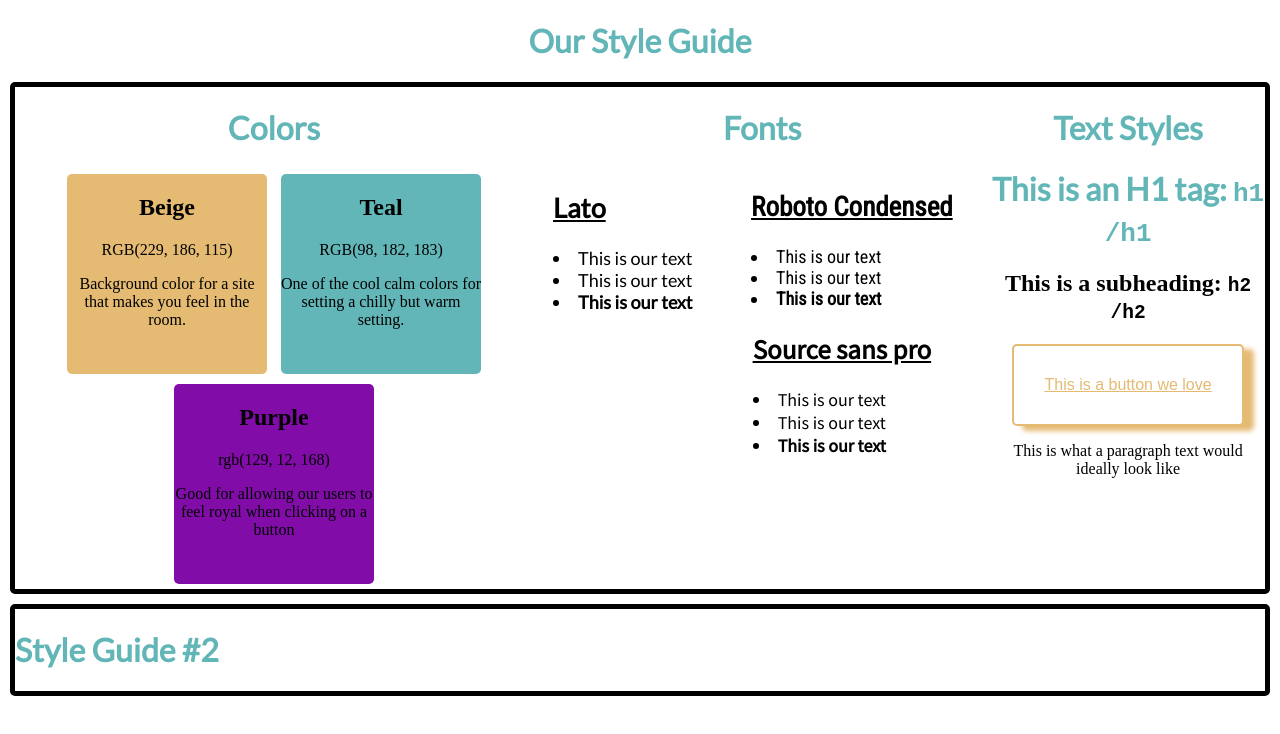
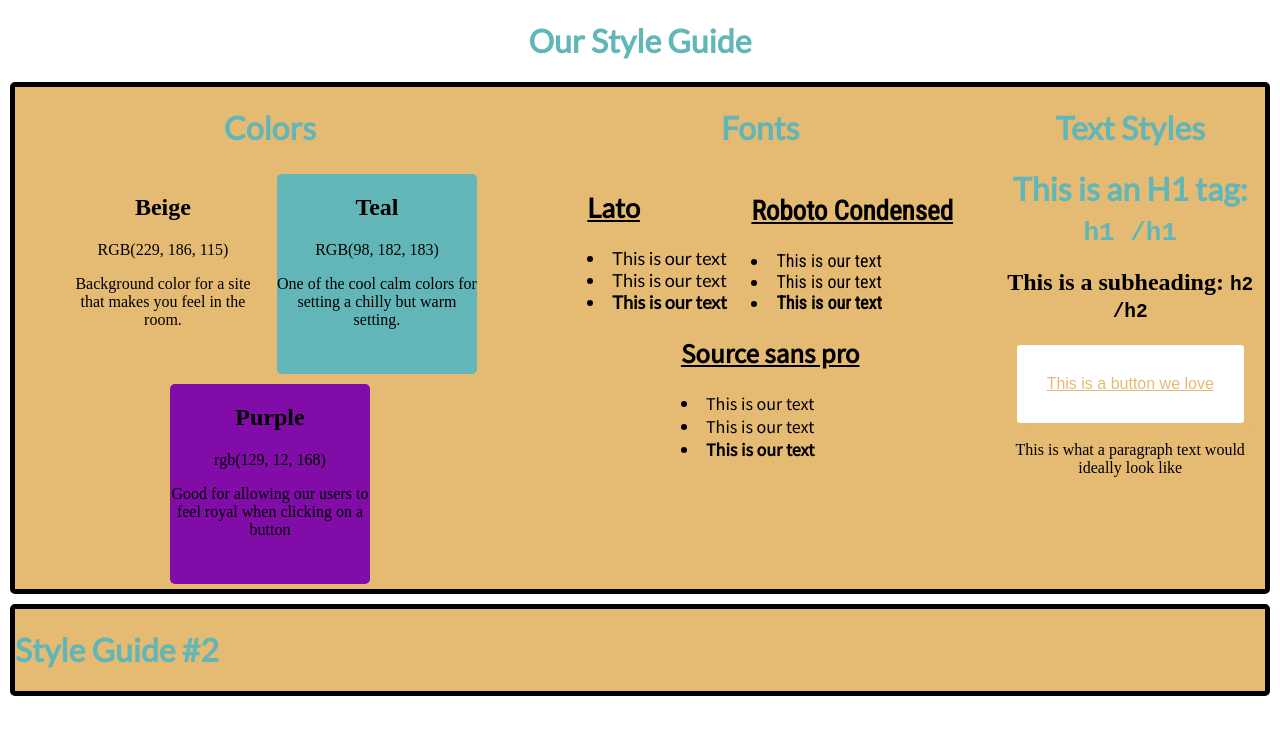
Before and after one commit to UbaidRussell/style-guide, a plain HTML site: page index.html in a window 1280 px wide. Drawn offline with Linux system fonts and the light colour scheme.

Commit message:
Worked on some CSS

```diff
--- a/styles.css
+++ b/styles.css
@@ -13,6 +13,7 @@ h1{
     border-radius: 5px;
     margin: 10px 10px 10px 10px;
     display: flex;
+    background-color: RGB(229, 186, 115);
 }
 /*Color section*/
 .Beige{
@@ -57,7 +58,6 @@ h1{
     display: inline-block;
     text-align: left;
     margin-left: 20px;
-    float: left;
 }
 .div1-font-light{
     font-family: 'Lato', sans-serif;
@@ -105,6 +105,7 @@ h1{
 .div3{
     display: inline-block;
     text-align: right;
+    margin-left: 20px;
 }
 .div3-font-light{
     font-family: 'Source Sans Pro', sans-serif;
```
